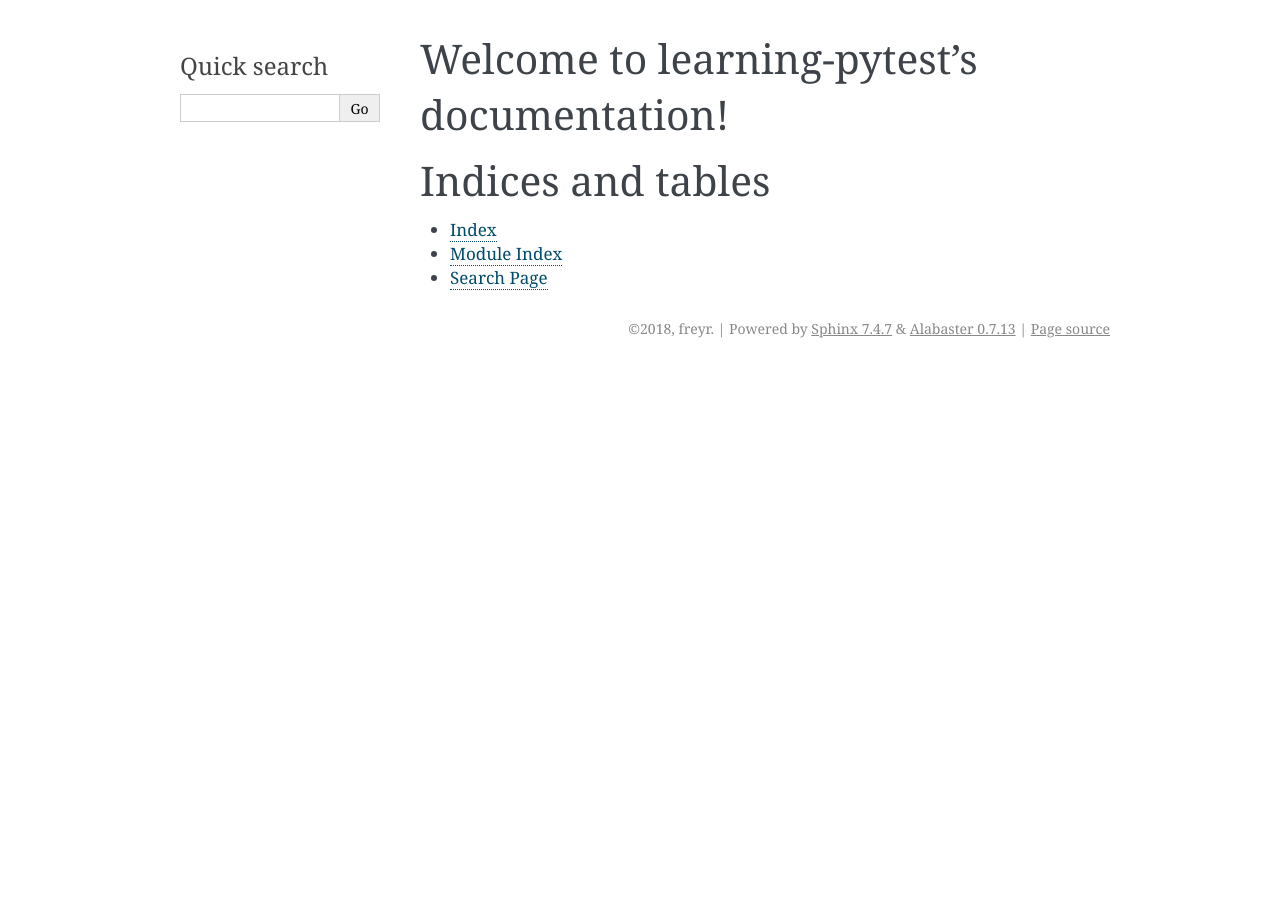
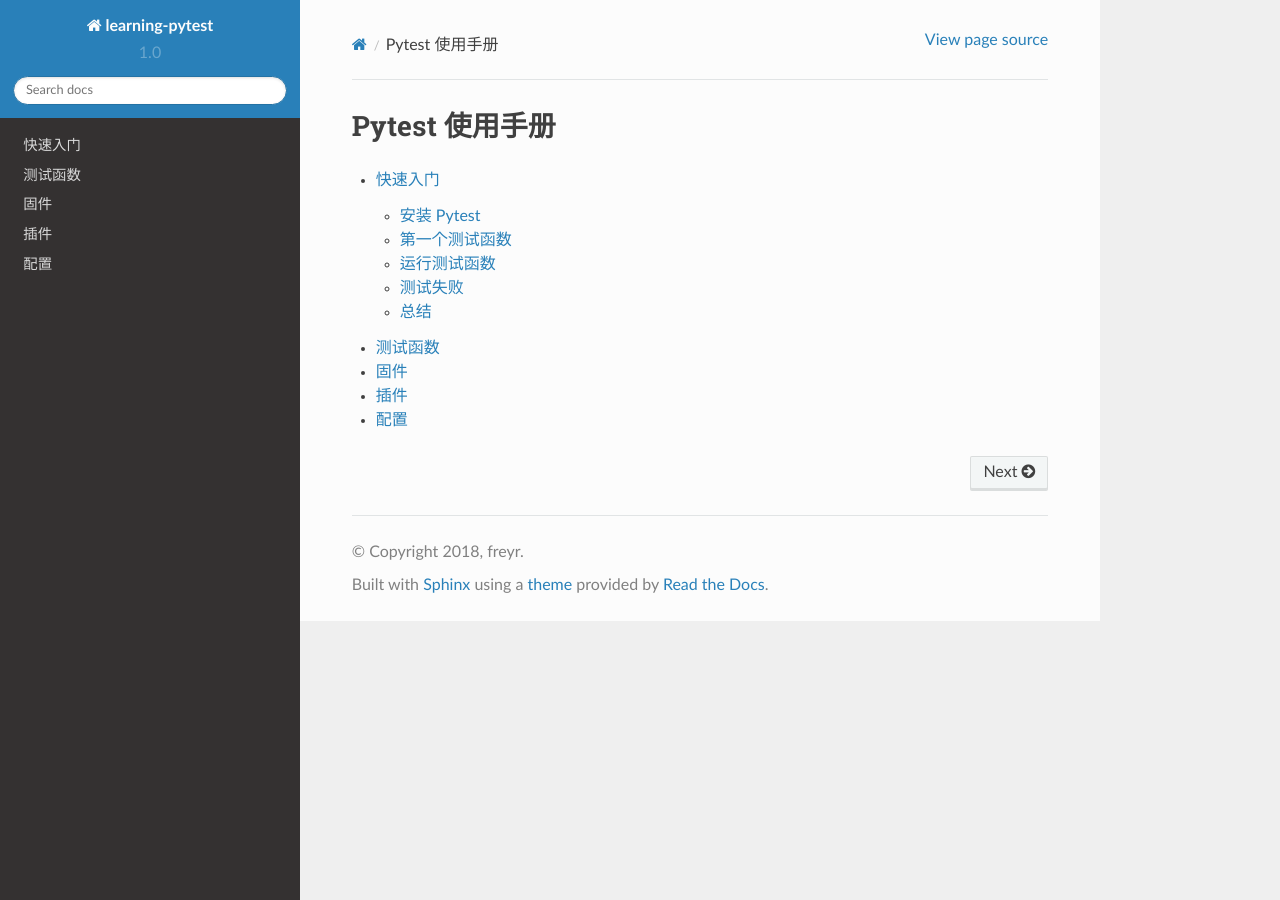
Before and after one commit to ifreyr/learning-pytest, a Sphinx documentation site: the page built from source/index.rst, in a window 1280 px wide. Built offline with Sphinx 7.4.7 and the Read the Docs theme 2.0.0, drawn with Linux system fonts in a browser that asks for light colours.

Commit message:
add intro

```diff
--- a/source/conf.py
+++ b/source/conf.py
@@ -85,7 +85,7 @@
 # The theme to use for HTML and HTML Help pages.  See the documentation for
 # a list of builtin themes.
 #
-html_theme = 'alabaster'
+html_theme = 'sphinx_rtd_theme'
 
 # Theme options are theme-specific and customize the look and feel of a theme
 # further.  For a list of options available for each theme, see the
--- /dev/null
+++ b/source/doc/configuration.rst
@@ -0,0 +1,2 @@
+配置
+============
--- /dev/null
+++ b/source/doc/fixture.rst
@@ -0,0 +1,2 @@
+固件
+============
--- /dev/null
+++ b/source/doc/intro.rst
@@ -0,0 +1,111 @@
+快速入门
+==============
+
+
+安装 Pytest
+---------------
+
+使用 pip 进行安装：
+
+::
+
+   $ pip install pytest
+
+
+第一个测试函数
+----------------
+
+
+Pytest 使用 Python 的 ``assert`` 进行条件判断，最简单的测试函数如：
+
+
+.. code-block:: python
+
+   # test1.py
+
+   def test_passing():
+       assert (1, 2, 3) == (1, 2, 3)
+
+
+运行测试函数
+----------------
+
+使用命令 ``pytest`` 运行测试函数：
+
+::
+
+   $ pytest test1.py
+   ============================= test session starts =============================
+   platform win32 -- Python 3.6.4, pytest-3.6.1, py-1.5.2, pluggy-0.6.0
+   rootdir: F:\self-repo\learning-pytest, inifile:
+   collected 1 item
+
+   tests\test1.py .                                                         [100%]
+
+   ========================== 1 passed in 0.09 seconds ===========================
+
+
+.. tip::
+
+   可以使用 ``-v`` 选项，显示测试的详细信息。
+
+::
+
+   ============================= test session starts =============================
+   platform win32 -- Python 3.6.4, pytest-3.6.1, py-1.5.2, pluggy-0.6.0 -- c:\anaconda3\python.exe
+   cachedir: .pytest_cache
+   rootdir: F:\self-repo\learning-pytest, inifile:
+   collected 1 item
+
+   tests/test1.py::test_passing PASSED                                      [100%]
+
+   ========================== 1 passed in 0.03 seconds ===========================
+
+测试失败
+-------------
+
+下面是一个失败的测试函数：
+
+.. code-block:: python
+
+   # test2.py
+
+   def test_failing():
+       assert (1, 2, 3) == (3, 2, 1)
+
+运行结果为：
+
+::
+
+   $ pytest tests/test2.py
+   ============================= test session starts =============================
+   platform win32 -- Python 3.6.4, pytest-3.6.1, py-1.5.2, pluggy-0.6.0
+   rootdir: F:\self-repo\learning-pytest, inifile:
+   collected 1 item
+
+   tests\test2.py F                                                         [100%]
+
+   ================================== FAILURES ===================================
+   ________________________________ test_failing _________________________________
+
+       def test_failing():
+   >       assert (1, 2, 3) == (3, 2, 1)
+   E       assert (1, 2, 3) == (3, 2, 1)
+   E         At index 0 diff: 1 != 3
+   E         Use -v to get the full diff
+
+   tests\test2.py:2: AssertionError
+   ========================== 1 failed in 0.19 seconds ===========================
+
+pytest 对失败的测试给出了人性化的提示。
+
+----
+
+总结
+----------
+
+.. note::
+
+   使用 ``assert`` 编写测试函数。
+
+   使用 ``pytest`` 命令运行测试函数（或脚本）。
--- /dev/null
+++ b/source/doc/plugin.rst
@@ -0,0 +1,2 @@
+插件
+=============
--- /dev/null
+++ b/source/doc/test-function.rst
@@ -0,0 +1,2 @@
+测试函数
+================
--- a/source/index.rst
+++ b/source/index.rst
@@ -3,18 +3,16 @@
    You can adapt this file completely to your liking, but it should at least
    contain the root `toctree` directive.
 
-Welcome to learning-pytest's documentation!
+Pytest 使用手册
 ===========================================
+
+
 
 .. toctree::
    :maxdepth: 2
-   :caption: Contents:
 
-
-
-Indices and tables
-==================
-
-* :ref:`genindex`
-* :ref:`modindex`
-* :ref:`search`
+   doc/intro
+   doc/test-function
+   doc/fixture
+   doc/plugin
+   doc/configuration
```
Also changed, not shown: 2 other files.
